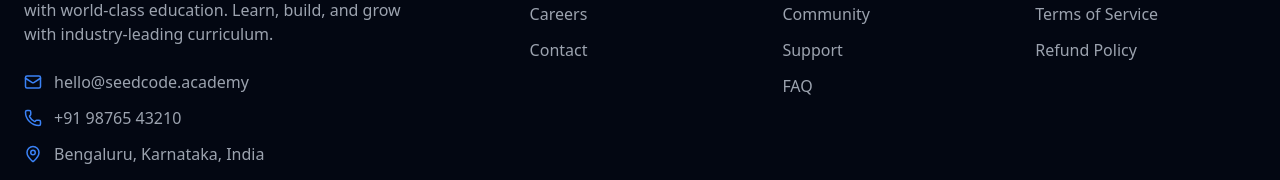
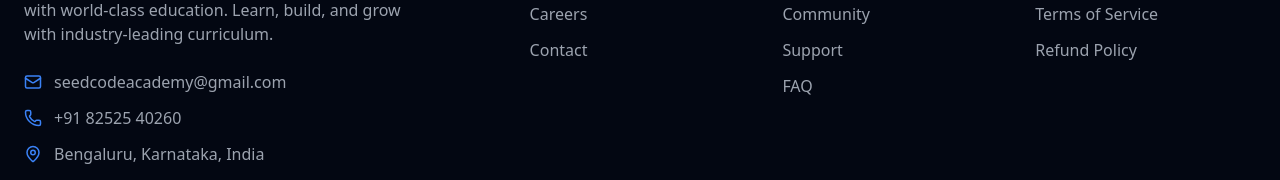
Before and after one commit to Prakashku5566/seedCodeAcademy, a React (Vite) app: page /course/backend-nodejs in a window 1280 px wide. Shown: the part 2588-2768 px from the top of the page. Built offline with nearby package versions, Linux system fonts and the light colour scheme.

Commit message:
updated website download button and more

```diff
--- a/src/components/Footer.jsx
+++ b/src/components/Footer.jsx
@@ -27,14 +27,14 @@
             <div className='space-y-3 text-gray-400'>
               <div className='flex items-center gap-3'>
                 <Mail size={18} className='text-primary' />
-                <a href='mailto:hello@seedcode.academy' className='hover:text-primary transition'>
-                  hello@seedcode.academy
+                <a href='mailto:seedcodeacademy@gmail.com' className='hover:text-primary transition'>
+                  seedcodeacademy@gmail.com
                 </a>
               </div>
               <div className='flex items-center gap-3'>
                 <Phone size={18} className='text-primary' />
-                <a href='tel:+919876543210' className='hover:text-primary transition'>
-                  +91 98765 43210
+                <a href='tel:+918252540260' className='hover:text-primary transition'>
+                  +91 82525 40260
                 </a>
               </div>
               <div className='flex items-center gap-3'>
--- a/src/data/courses.js
+++ b/src/data/courses.js
@@ -7,6 +7,7 @@
     icon: "💻",
     certificate: "https://i.ibb.co/bRzjTmzL/full-stack.png",
     image: "https://i.ibb.co/PZDPgZ6m/full-Stack-mern.png",
+    downloadSyllabus: 'https://drive.google.com/file/d/1xIogjLCF6APZXlCy4MQgLjewMxsgjkBD/view?usp=sharing',
     tag: "FULL STACK",
     duration: "24 Weeks (6 Months)",
     modules: 6,
@@ -89,8 +90,9 @@
     description:
       "Learn Django framework, REST APIs, PostgreSQL, React integration, and AWS deployment for enterprise-level applications.",
     icon: "🐍",
-    certificate:'https://i.ibb.co/bRzjTmzL/full-stack.png',
-    image:'https://i.ibb.co/WN552CXX/full-Stack-python.png',
+    certificate: 'https://i.ibb.co/bRzjTmzL/full-stack.png',
+    image: 'https://i.ibb.co/WN552CXX/full-Stack-python.png',
+    downloadSyllabus: 'https://drive.google.com/file/d/1JzKZeIVJCRy4chHVeX7SRUtVHZ8sPlpJ/view?usp=sharing',
     tag: "FULL STACK",
     duration: "24 Weeks (6 Months)",
     modules: 6,
@@ -169,8 +171,9 @@
     description:
       "Become a React expert with HTML, CSS, JavaScript, Redux Toolkit, performance optimization, and production-ready projects.",
     icon: "⚛️",
-    certificate:'https://i.ibb.co/TGq77s8/frontend.png',
-    image:'https://i.ibb.co/MyScpn93/frontend-deevelopment.png',
+    certificate: 'https://i.ibb.co/TGq77s8/frontend.png',
+    image: 'https://i.ibb.co/MyScpn93/frontend-deevelopment.png',
+    downloadSyllabus: 'https://drive.google.com/file/d/1xIogjLCF6APZXlCy4MQgLjewMxsgjkBD/view?usp=sharing',
     tag: "FRONTEND",
     duration: "16 Weeks (4 Months)",
     modules: 4,
@@ -228,8 +231,9 @@
     description:
       "Master backend development with APIs, databases, authentication, microservices, and cloud deployment strategies.",
     icon: "🔧",
-    certificate:'https://i.ibb.co/pBwKgtSM/backcend.png',
-    image:'https://i.ibb.co/p6gmm6ST/backend.png',
+    certificate: 'https://i.ibb.co/pBwKgtSM/backcend.png',
+    image: 'https://i.ibb.co/p6gmm6ST/backend.png',
+    downloadSyllabus: 'https://drive.google.com/file/d/1KskoV0RaB2yPQw3KgdT2lE0WBvMOMvYv/view?usp=sharing',
     tag: "BACKEND",
     duration: "16 Weeks (4 Months)",
     modules: 5,
@@ -298,8 +302,9 @@
     description:
       "Build cross-platform mobile apps with navigation, API integration, device features, and publish to App Store and Play Store.",
     icon: "📱",
-    certificate:'https://i.ibb.co/bjcK6VKN/appdevelopment.png',
-    image:'https://i.ibb.co/ym4s1y96/app-development-react.png',
+    certificate: 'https://i.ibb.co/bjcK6VKN/appdevelopment.png',
+    image: 'https://i.ibb.co/ym4s1y96/app-development-react.png',
+    downloadSyllabus: 'https://drive.google.com/file/d/1CCkxmgCxIISj1sLfCzQVYlLqCPT0VyZL/view?usp=sharing',
     tag: "MOBILE",
     duration: "20 Weeks (5 Months)",
     modules: 4,
@@ -357,8 +362,9 @@
     description:
       "Create beautiful cross-platform apps with Flutter, Dart, state management, and deploy to both iOS and Android.",
     icon: "🎨",
-    certificate:'https://i.ibb.co/bjcK6VKN/appdevelopment.png',
-    image:'https://i.ibb.co/q3BmnW04/app-development-flutter.png',
+    certificate: 'https://i.ibb.co/bjcK6VKN/appdevelopment.png',
+    image: 'https://i.ibb.co/q3BmnW04/app-development-flutter.png',
+    downloadSyllabus: 'https://drive.google.com/file/d/1lHrd8N0YCkZMPAU9-HjDogIgKTBQnXX5/view?usp=sharing',
     tag: "MOBILE",
     duration: "20 Weeks (5 Months)",
     modules: 4,
@@ -415,8 +421,9 @@
     description:
       "Learn Linux, Docker, Kubernetes, AWS, Terraform, Ansible, CI/CD pipelines, and complete infrastructure automation.",
     icon: "☁️",
-    certificate:'https://i.ibb.co/JWB0JGwp/Blue-and-Yellow-Modern-Completion-Intership-Certificate.png',
-    image:'https://i.ibb.co/Y4TY70HL/devop-and-cloud.png',
+    certificate: 'https://i.ibb.co/JWB0JGwp/Blue-and-Yellow-Modern-Completion-Intership-Certificate.png',
+    image: 'https://i.ibb.co/Y4TY70HL/devop-and-cloud.png',
+    downloadSyllabus: 'https://drive.google.com/file/d/1C8xJxvaosl-Iu-W8y88_PHtnIGMC_H61/view?usp=sharing',
     tag: "DEVOPS",
     duration: "24 Weeks (6 Months)",
     modules: 6,
@@ -491,8 +498,9 @@
     description:
       "Master Python from basics to advanced concepts including OOP, file handling, modules, automation, and real-world projects.",
     icon: "🐍",
-  certificate:'https://i.ibb.co/MDxDnDJf/python.png',
+    certificate: 'https://i.ibb.co/MDxDnDJf/python.png',
     image: "https://i.ibb.co/c0hBsdh/Development-Roadmap-Futuristic-Blue-Talking-Presentation.png",
+    downloadSyllabus: 'https://drive.google.com/file/d/1RLFkal6XijDGtuPXauW_2M86QX2SB1mw/view?usp=sharing',
     tag: "PYTHON",
     duration: "12 Weeks (3 Months)",
     modules: 4,
@@ -613,8 +621,9 @@
     description:
       "Become a JavaScript expert with fundamentals, ES6+, DOM manipulation, async programming, and real projects.",
     icon: "🟨",
-  certificate:'https://i.ibb.co/HT7CCpww/javascript.png',
+    certificate: 'https://i.ibb.co/HT7CCpww/javascript.png',
     image: "https://i.ibb.co/DgDdJQ7Q/Development-Roadmap-Futuristic-Blue-Talking-Presentation-1.png",
+    downloadSyllabus: 'https://drive.google.com/file/d/1JP2nl0WFPx9fFYHbvA-bHiBHuVhANbtp/view?usp=sharing',
     tag: "JAVASCRIPT",
     duration: "12 Weeks (3 Months)",
     modules: 4,
@@ -667,8 +676,9 @@
     description:
       "Learn the foundation of programming with C, covering memory management, pointers, and system-level programming.",
     icon: "🔵",
-  certificate:'https://i.ibb.co/1JPhYvCr/C.png',
+    certificate: 'https://i.ibb.co/1JPhYvCr/C.png',
     image: "https://i.ibb.co/YFnGL77N/c.png",
+    downloadSyllabus: 'https://drive.google.com/file/d/1ehBDdeBF2BkGhpxJ-ise8_qnDWtR6WGu/view?usp=sharing',
     tag: "C",
     duration: "12 Weeks (3 Months)",
     modules: 3,
@@ -714,8 +724,9 @@
     description:
       "Master C++ with OOP, STL, memory management, and performance-oriented programming concepts.",
     icon: "⚙️",
-  certificate:'https://i.ibb.co/CKygF4WG/c.png',
+    certificate: 'https://i.ibb.co/CKygF4WG/c.png',
     image: "https://i.ibb.co/fVWkrxy1/c.png",
+    downloadSyllabus: 'https://drive.google.com/file/d/1YbMzmPs8mFC2APJMP7MNTYG5Gncnr9B5/view?usp=sharing',
     tag: "C++",
     duration: "12 Weeks (3 Months)",
     modules: 4,
--- a/src/pages/ContactPage.jsx
+++ b/src/pages/ContactPage.jsx
@@ -65,14 +65,14 @@
         {
             icon: <Mail className="text-primary" size={24} />,
             title: "Email Us",
-            value: "hello@seedcode.academy",
-            link: "mailto:hello@seedcode.academy"
+            value: "seedcodeacademy@gmail.com",
+            link: "mailto:seedcodeacademy@gmail.com"
         },
         {
             icon: <Phone className="text-primary" size={24} />,
             title: "Call Us",
-            value: "+91 98765 43210",
-            link: "tel:+919876543210"
+            value: "+91  8252540260",
+            link: "tel:+918252540260"
         },
         {
             icon: <MapPin className="text-primary" size={24} />,
@@ -210,7 +210,7 @@
                                             value={formData.phone}
                                             onChange={handleChange}
                                             className="w-full px-4 py-3 bg-white/5 border border-white/10 rounded-lg focus:border-primary focus:outline-none transition"
-                                            placeholder="+91 98765 43210"
+                                            placeholder="+91 8252540260"
                                         />
                                     </div>
                                     <div>
--- a/src/pages/CoursePage.jsx
+++ b/src/pages/CoursePage.jsx
@@ -302,9 +302,16 @@
               <a href='https://docs.google.com/forms/d/e/1FAIpQLSdMOpWeixhuqmFgXNQzeNjMTLoXnKtWmjtMniDDfrzfSxjnfg/viewform' target='_blank' rel='noopener noreferrer' className='px-10 py-4 bg-gradient-to-r from-primary to-primary-dark rounded-full font-bold text-lg hover:shadow-2xl hover:shadow-primary/50 transition transform hover:scale-105'>
                 Enroll Now - ₹{course.price.toLocaleString()}
               </a>
-              <button className='px-10 py-4 glass-card hover:bg-white/10 rounded-full font-bold text-lg transition'>
-                Download Syllabus
-              </button>
+              {course.downloadSyllabus && (
+                <a
+                  href={course.downloadSyllabus}
+                  target='_blank'
+                  rel='noopener noreferrer'
+                  className='px-10 py-4 glass-card hover:bg-white/10 rounded-full font-bold text-lg transition'
+                >
+                  Download Syllabus
+                </a>
+              )}
             </div>
           </div>
         </div>
--- a/src/pages/SupportPage.jsx
+++ b/src/pages/SupportPage.jsx
@@ -155,8 +155,8 @@
                                 <p className="text-gray-400 text-sm mb-4">
                                     Our priority support line is available for critical issues.
                                 </p>
-                                <a href="tel:+919876543210" className="text-primary font-semibold hover:underline">
-                                    +91 98765 43210
+                                <a href="tel:+918252540260" className="text-primary font-semibold hover:underline">
+                                    +91 82525 40260
                                 </a>
                             </div>
                         </div>
```
Lines whose indentation alone changed are shown as unchanged.
